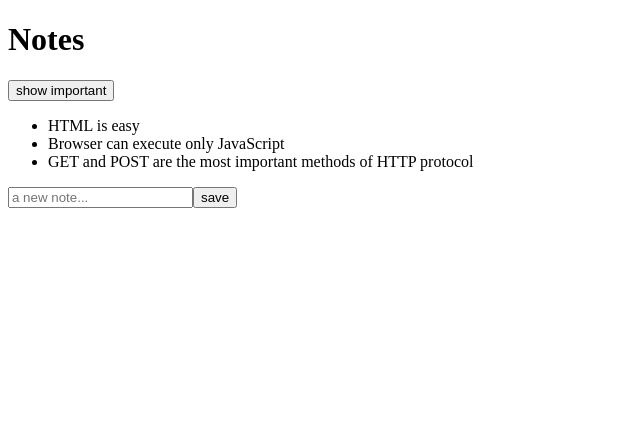
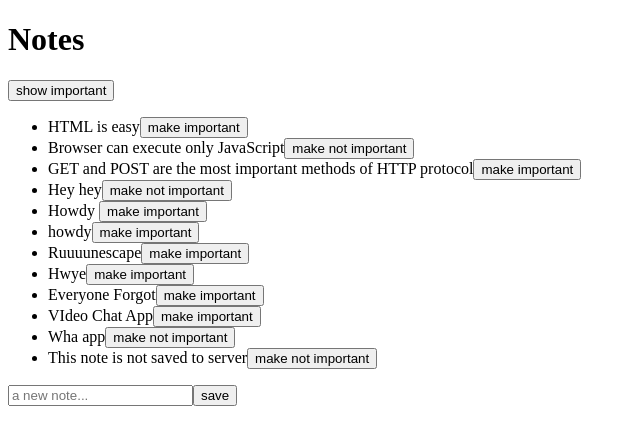
Before and after one commit to Peterk1995/fullstackopencourse, a React (Vite) app: page / in a window 1280 px wide. Shown: the top 444 px of the page, without its empty margins (0-640 px from the left). Built offline with nearby package versions, Linux system fonts and the light colour scheme; data requests are answered from the project's data file.

Commit message:
part 2.4 final example

```diff
--- a/db.json
+++ b/db.json
@@ -3,17 +3,57 @@
     {
       "id": 1,
       "content": "HTML is easy",
-        "important": true
+      "important": false
     },
     {
       "id": 2,
       "content": "Browser can execute only JavaScript",
-        "important": false
+      "important": true
     },
     {
       "id": 3,
       "content": "GET and POST are the most important methods of HTTP protocol",
-        "important": true
+      "important": false
+    },
+    {
+      "content": "Hey hey",
+      "important": true,
+      "id": 4
+    },
+    {
+      "content": "Howdy ",
+      "important": false,
+      "id": 5
+    },
+    {
+      "content": "howdy",
+      "important": false,
+      "id": 6
+    },
+    {
+      "content": "Ruuuunescape",
+      "important": false,
+      "id": 7
+    },
+    {
+      "content": "Hwye",
+      "important": false,
+      "id": 8
+    },
+    {
+      "content": "Everyone Forgot",
+      "important": false,
+      "id": 9
+    },
+    {
+      "content": "VIdeo Chat App",
+      "important": false,
+      "id": 10
+    },
+    {
+      "content": "Wha app",
+      "important": true,
+      "id": 11
     }
   ]
 }
--- a/src/App.jsx
+++ b/src/App.jsx
@@ -1,34 +1,33 @@
 import { useState, useEffect } from 'react'
 import axios from 'axios'
 import Note from './components/Note'
+import noteService from './services/notes'
+
 
 const App = (props) => {
   const [notes, setNotes] = useState([])
   const [newNote, setNewNote] = useState('')
   const [showAll, setShowAll] = useState(true)
 
-  useEffect(() => {
-    console.log('effect')
-    axios
-      .get('http://localhost:3001/notes')
-      .then(response => {
-        console.log('promise fulfilled')
-        setNotes(response.data)
-      })
-  }, [])
-  console.log('render', notes.length, 'notes')
+
 
   const addNote = (event) => {
     event.preventDefault()
     const noteObject = {
       content: newNote,
-      important: Math.random() > 0.5,
-      id: notes.length + 1,
+      important: Math.random() > 0.5
     }
 
-    setNotes(notes.concat(noteObject))
-    setNewNote('')
+    noteService
+      .create(noteObject)
+      .then(returnedNote => {
+        setNotes(notes.concat(returnedNote))
+        setNewNote('')
+      })
   }
+
+
+
 
   const handleNoteChange = (event) => {
     const value = event.target.value;
@@ -45,6 +44,31 @@
   const notesToShow = showAll
   ? notes : notes.filter(note => note.important === true)
 
+  useEffect(() => {
+    noteService
+      .getAll()
+      .then(initialNotes => {
+        setNotes(initialNotes)
+      })
+  }, [])
+
+  const toggleImportanceOf = id => {
+    const note = notes.find(n => n.id === id)
+    const changedNote = { ...note, important: !note.important }
+
+    noteService
+      .update(id, changedNote)
+      .then(returnedNote => {
+        setNotes(notes.map(note => note.id !== id ? note : returnedNote))
+      })
+      .catch(error => {
+        alert(
+          `the note '${note.content}' was already deleted from the minecraft server`
+        )
+      })
+  }
+
+
   return (
     <div>
       <h1>Notes</h1>
@@ -55,7 +79,10 @@
       </div>
       <ul>
         {notesToShow.map(note =>
-          <Note key={note.id} note={note} />
+          <Note key={note.id}
+          note={note}
+          toggleImportance={() => toggleImportanceOf(note.id)}
+          />
         )}
       </ul>
       <form onSubmit={addNote}>
--- a/src/components/Note.jsx
+++ b/src/components/Note.jsx
@@ -1,6 +1,12 @@
-const Note = ({ note }) => {
+const Note = ({ note, toggleImportance }) => {
+
+  const label = note.important
+  ? 'make not important' : 'make important'
+
   return (
-    <li>{note.content}</li>
+    <li>{note.content}
+    <button onClick={toggleImportance}>{label}</button>
+    </li>
   )
 }
 
--- /dev/null
+++ b/src/services/notes.js
@@ -0,0 +1,25 @@
+import axios from 'axios'
+const baseUrl = 'http://localhost:3001/notes'
+
+const getAll = () => {
+    const request = axios.get(baseUrl)
+    const nonExisting = {
+      id: 10000,
+      content: 'This note is not saved to server',
+      important: true,
+    }
+    return request.then(response => response.data.concat(nonExisting))
+  }
+
+const create = newObject => {
+    const request = axios.post(baseUrl, newObject)
+    return request.then(response => response.data)
+}
+
+const update = (id, newObject) => {
+    const request = axios.put(`${baseUrl}/${id}`, newObject)
+    return request.then(response => response.data)
+}
+
+export default { getAll, create, update
+}
```
Lines whose indentation alone changed are shown as unchanged.
